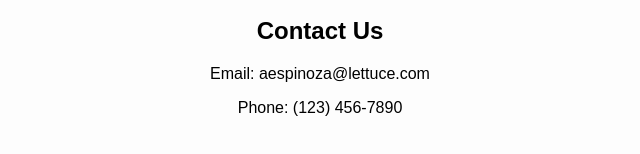
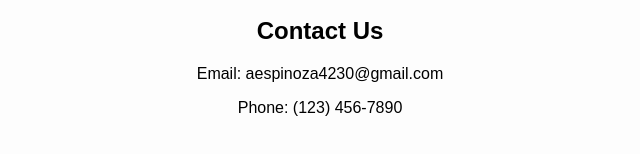
Before and after one commit to Adrian4230/Intern-Project, a plain HTML site: page index.html in a window 1280 px wide. Shown: the part 472-626 px from the top of the page, 320-960 px from the left. Drawn offline with Linux system fonts and the light colour scheme.

Commit message:
minor changes

```diff
--- a/index.html
+++ b/index.html
@@ -36,7 +36,7 @@
 
             <h2>Contact Us</h2>
 
-            <p>Email: aespinoza@lettuce.com</p>
+            <p>Email: aespinoza4230@gmail.com</p>
 
             <p>Phone: (123) 456-7890</p>
         </section>
```
Also changed, not shown: Images/ISMENE.jpg (added).
